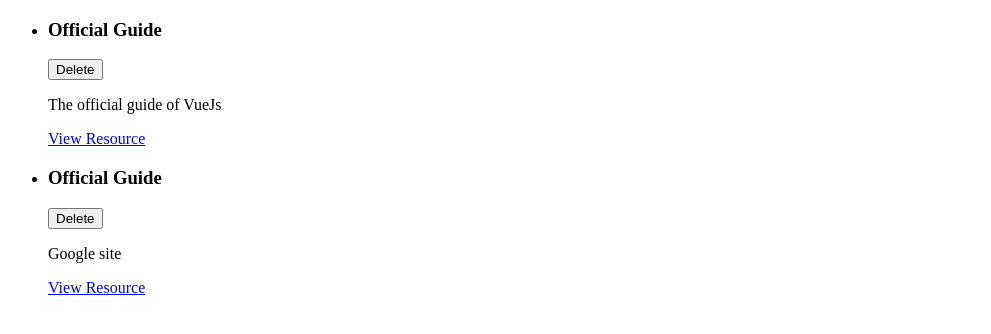
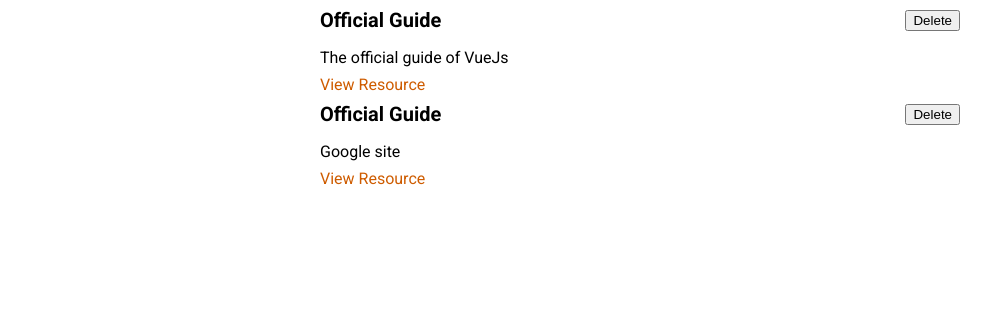
Before and after one commit to VarunPoloju/VueJs_PracticeProject, a Vue app: page / in a window 1280 px wide. Shown: the top 334 px of the page, without its empty margins (0-991 px from the left). Built offline with nearby package versions, Linux system fonts and the light colour scheme; the HTML template or start-up script is replaced by a standard one.

Commit message:
added StoredResource.vue file and instead of making template and everything in App.vue file we are passing the data to StoredResource file-> LearningResource file and some css styles added

```diff
--- a/src/App.vue
+++ b/src/App.vue
@@ -1,18 +1,15 @@
 <template>
-    <ul>
-        <learning-resource v-for="res in storedResources" :key="res.id" :title="res.title"
-            :description="res.description" :link="res.link"></learning-resource>
-    </ul>
+    <stored-resources :resources="storedResources"></stored-resources>
 </template>
 
 
 <script>
-import LearningResource from './components/learning-resources/LearningResource.vue';
 
+import StoredResources from './components/learning-resources/StoredResources.vue'
 
 export default {
     components: {
-        LearningResource
+        StoredResources
     },
     data() {
         return {
@@ -34,3 +31,19 @@
     },
 };
 </script>
+
+<style>
+@import url('https://fonts.googleapis.com/css2?family=Roboto:wght@400;700&display=swap');
+
+* {
+    box-sizing: border-box;
+}
+
+html {
+    font-family: 'Roboto', sans-serif;
+}
+
+body {
+    margin: 0;
+}
+</style>
--- a/src/components/learning-resources/LearningResource.vue
+++ b/src/components/learning-resources/LearningResource.vue
@@ -18,3 +18,35 @@
     props: ['title', 'description', 'link'],
 }
 </script>
+
+<style scoped>
+li {
+    margin: auto;
+    max-width: 40rem;
+}
+
+header {
+    display: flex;
+    justify-content: space-between;
+    align-items: center;
+}
+
+h3 {
+    font-size: 1.25rem;
+    margin: 0.5rem 0;
+}
+
+p {
+    margin: 0.5rem 0;
+}
+
+a {
+    text-decoration: none;
+    color: #ce5c00;
+}
+
+a:hover,
+a:active {
+    color: #c89300;
+}
+</style>
--- /dev/null
+++ b/src/components/learning-resources/StoredResources.vue
@@ -0,0 +1,30 @@
+<template>
+    <ul>
+        <learning-resource v-for="res in resources" :key="res.id" :title="res.title" :description="res.description"
+            :link="res.link"></learning-resource>
+    </ul>
+</template>
+
+
+
+<script>
+import LearningResource from './LearningResource.vue';
+
+
+export default {
+    components: {
+        LearningResource
+    },
+    props: ['resources']
+}
+</script>
+
+<style scoped>
+ul {
+  list-style: none;
+  margin: 0;
+  padding: 0;
+  margin: auto;
+  max-width: 40rem;
+}
+</style>
```
